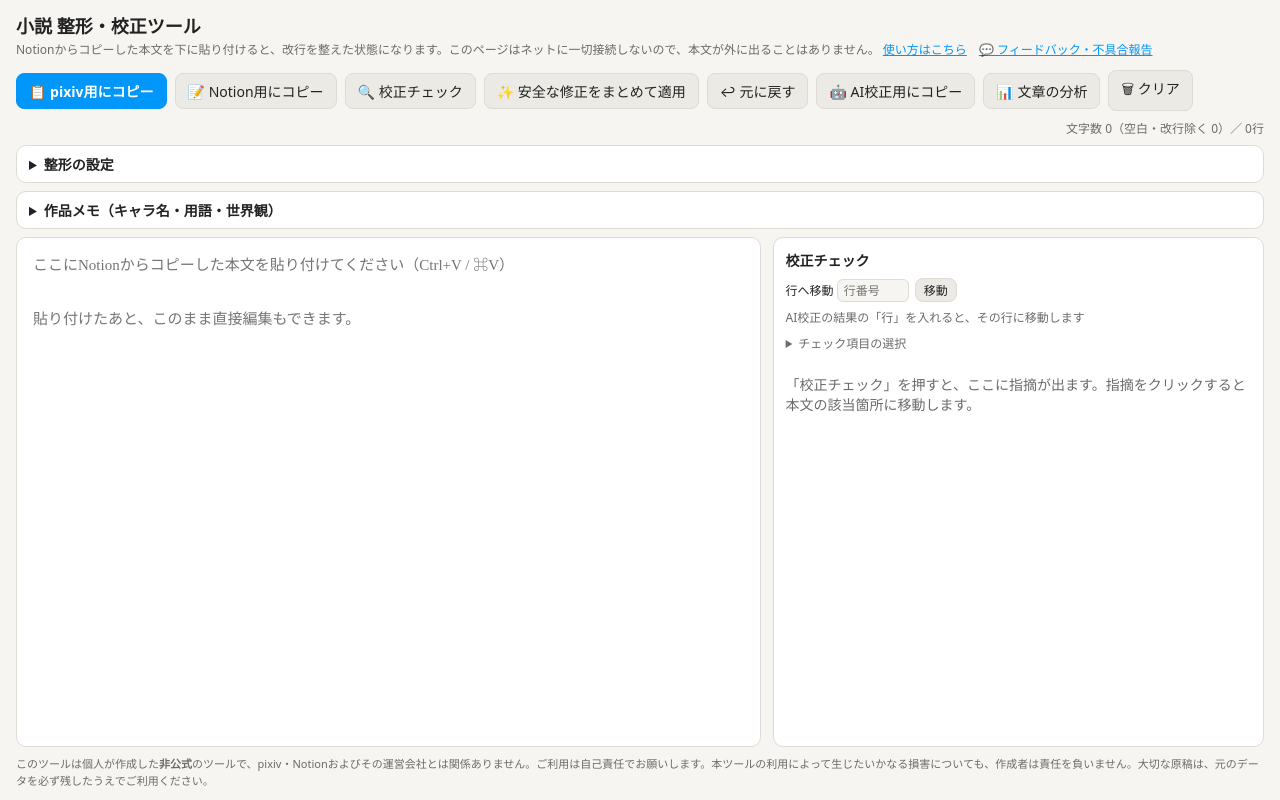
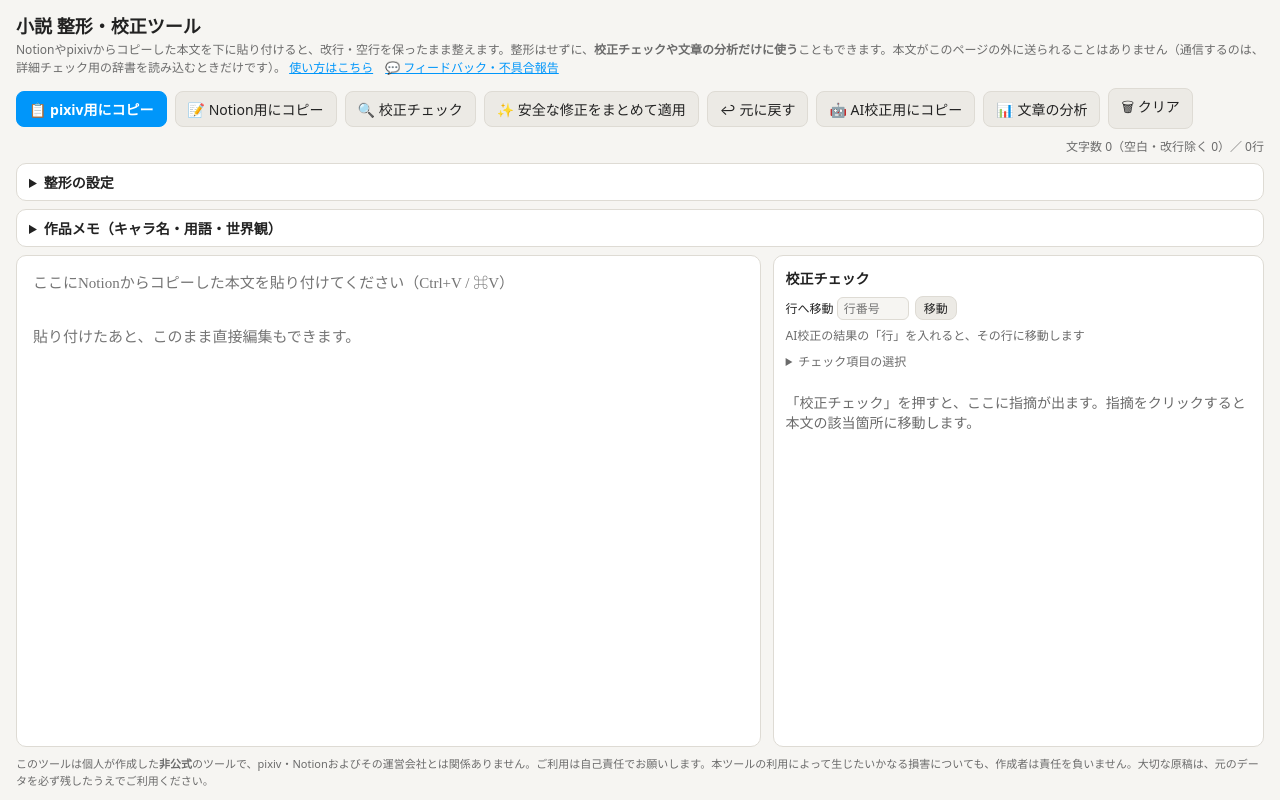
Before and after one commit to hano2552550-web/novel-tool, a plain HTML site: page index.html in a window 1280 px wide. Drawn offline with Linux system fonts and the light colour scheme.

Commit message:
画面上部の説明に、校正・分析だけでも使えることを追記
Co-Authored-By: Claude Opus 5.5 <noreply@anthropic.com>
Claude-Session: https://claude.ai/code/session_01B9w1WZYvb4cPPGvaUsJdEN

```diff
--- a/index.html
+++ b/index.html
@@ -125,7 +125,7 @@ ul.items li:hover{background:var(--btn)}
 <body>
 <header>
   <h1>小説 整形・校正ツール</h1>
-  <p>Notionからコピーした本文を下に貼り付けると、改行を整えた状態になります。このページはネットに一切接続しないので、本文が外に出ることはありません。 <a href="https://github.com/hano2552550-web/novel-tool#readme" target="_blank" rel="noopener">使い方はこちら</a>　<a href="https://docs.google.com/forms/d/e/1FAIpQLSdpWWd7MK2q0u5Au-3xHVOrL-j88KVaN6KFAseBAIou_LjZmw/viewform" target="_blank" rel="noopener">💬 フィードバック・不具合報告</a></p>
+  <p>Notionやpixivからコピーした本文を下に貼り付けると、改行・空行を保ったまま整えます。整形はせずに、<strong>校正チェックや文章の分析だけに使う</strong>こともできます。本文がこのページの外に送られることはありません（通信するのは、詳細チェック用の辞書を読み込むときだけです）。 <a href="https://github.com/hano2552550-web/novel-tool#readme" target="_blank" rel="noopener">使い方はこちら</a>　<a href="https://docs.google.com/forms/d/e/1FAIpQLSdpWWd7MK2q0u5Au-3xHVOrL-j88KVaN6KFAseBAIou_LjZmw/viewform" target="_blank" rel="noopener">💬 フィードバック・不具合報告</a></p>
 </header>
 
 <div class="toolbar">
```
Also changed, not shown: 1 other file.
